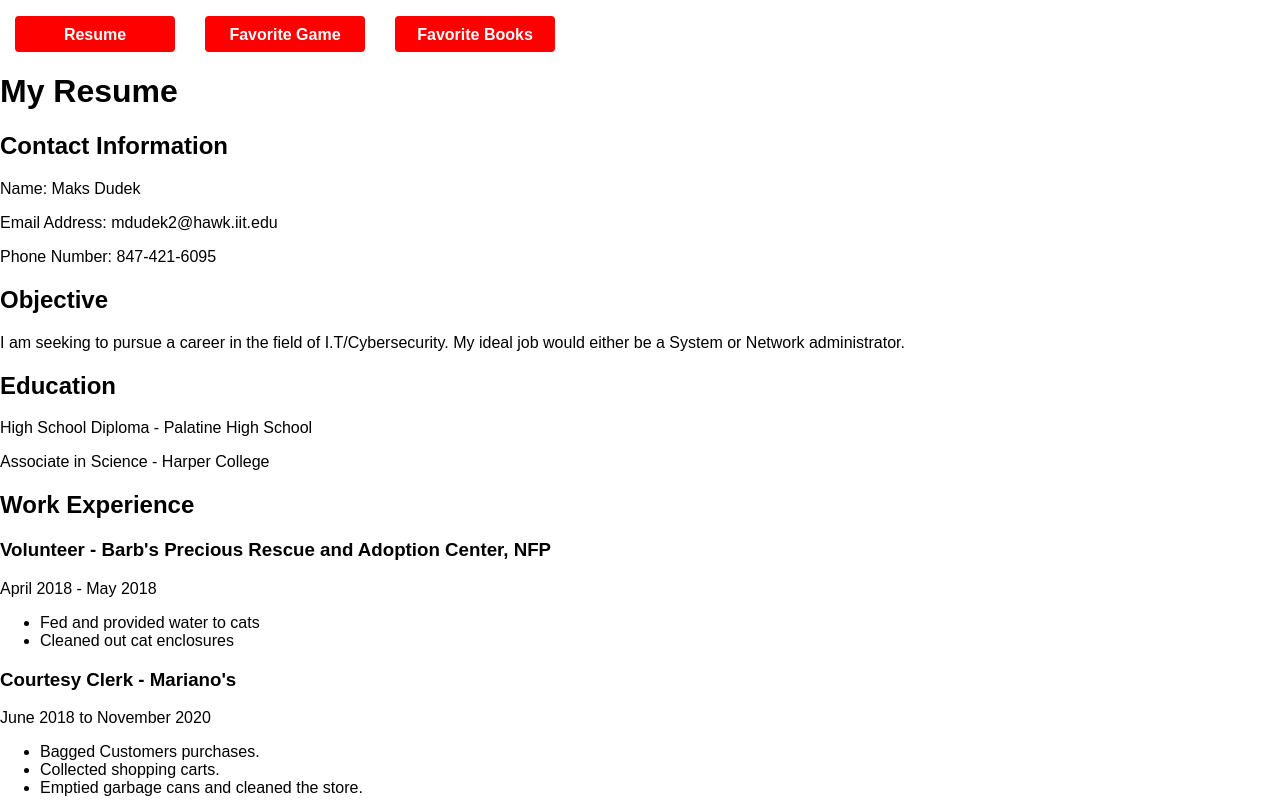
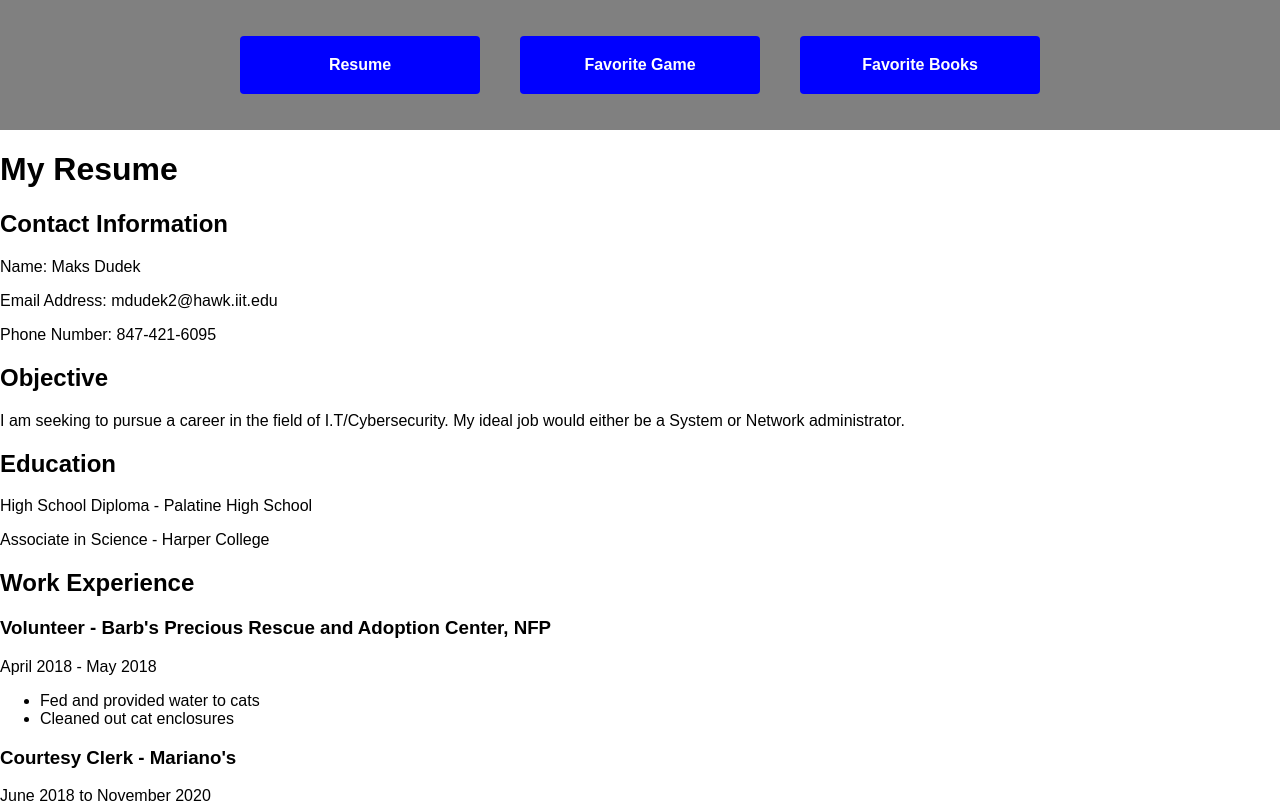
Before and after one commit to mdudek2/project2, a plain HTML site: page index.html in a window 1280 px wide. Shown: the top 808 px of the page. Drawn offline with Linux system fonts and the light colour scheme.

Commit message:
Update
Centered navigation bar.

```diff
--- a/css/style.css
+++ b/css/style.css
@@ -1,30 +1,51 @@
-nav#navbar ul {
-  list-style-type: none;
-  padding: 0;
-  margin: 10;
+.container {
+  width: 960px;
+  margin: 0 auto;
   overflow: hidden;
 }
 
-nav#navbar ul li {
-  float: left;
-  margin: 0 15px;
+nav#main-navbar{
+  background-color: grey;
+
 }
 
-nav#navbar ul li a {
+#navbar-container {
+  width: 100%;
+  position: relative;
+  text-align: center;
+}
+
+nav#main-navbar ul {
+  list-style-type: none;
+  background: grey;
+  padding: 0;
+  overflow: hidden;
+  text-align: center;
+  display: inline-block;
+  vertical-align: top;
+}
+
+nav#main-navbar ul li {
+  float: left;
+  margin: 20px;
+
+}
+
+nav#main-navbar ul li a {
+
   display: block;
-  background-color: red;
+  background-color: blue;
   color: #fff;
   font-weight: bold;
   text-decoration: none;
   text-align: center;
-  width: 160px;
-
-  padding: 10px 0px 8px 0px;
+  width: 200px;
+  padding: 20px 20px 20px 20px;
   border-radius: 4px;
 }
 
-nav#navbar ul li a:hover {
-	background-color: #800;
-	color: yellow;
-	border-radius: 20px;
+nav#main-navbar ul li a:hover {
+  background-color: white;
+  color: black;
+  border-radius: 20px;
 }
--- a/index.html
+++ b/index.html
@@ -7,15 +7,15 @@
   <link rel="stylesheet" type="text/css" href="css/normalize.css">
 </head>
 <body>
-<div>
-  <nav id="navbar">
+<nav id="main-navbar">
+  <div id="navbar-container" class="container">
     <ul>
       <li><a href="index.html">Resume</a></li>
       <li><a href="game.html">Favorite Game</a></li>
       <li><a href="book.html">Favorite Books</a></li>
     </ul>
-  </nav>
-</div>
+  </div>
+</nav>
 <h1>My Resume</h1>
 <section>
   <h2>Contact Information</h2>
```
Also changed, not shown: book.html (+8 -6 lines), game.html (+8 -6 lines).
